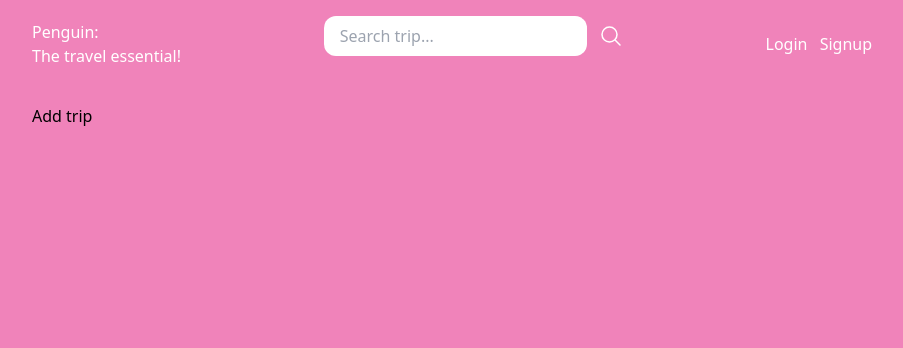
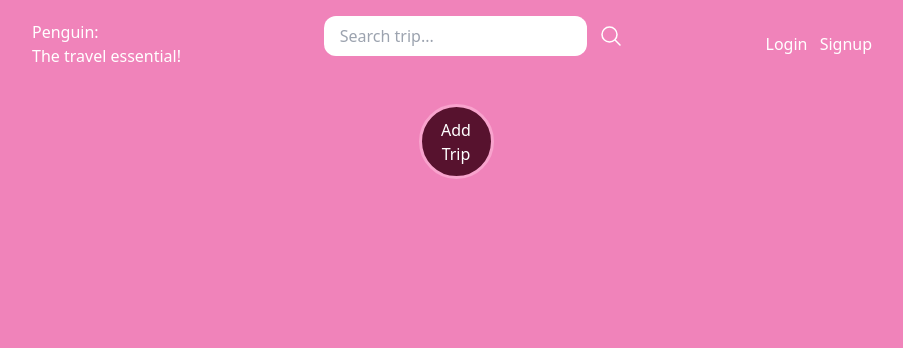
Before and after one commit to SharathRC/travel-tracker-web, a Django app: page / in a window 1280 px wide. Shown: the top 348 px of the page, without its empty margins (184-1087 px from the left). Run offline with Django 4.2, Linux system fonts and the light colour scheme; data that the repository does not hold is empty; some libraries are stand-ins or nearby versions.

Commit message:
refactor button for trip

```diff
--- a/travel-tracker-web/app/templates/partials/trips.html
+++ b/travel-tracker-web/app/templates/partials/trips.html
@@ -1,7 +1,7 @@
 <div class="mt-36 flex flex-wrap py-5">
     {% for trip in trips %}
         <div class="trip w-1/3 p-2">
-            <div class="p-4 bg-gray-100" style="background-color:#57122E;">
+            <div class="p-4 rounded-xl bg-gray-100" style="background-color:#57122E;">
                 <a href="{% url 'trip_detail' trip.slug %}">
                     {% if trip.cover_image %}
                         <div class="image mb-2">
--- a/travel-tracker-web/core/templates/homepage.html
+++ b/travel-tracker-web/core/templates/homepage.html
@@ -5,7 +5,9 @@ Penguin: The travel essential
 {% endblock title %}
 
 {% block content %}
-    <a href="{% url "add_trip" %}" class="text-black">Add trip</a>
+    <div class="mx-auto">
+        <a href="{% url "add_trip" %}" class="dot objcenter flex items-center text-white">Add Trip</a>
+    </div>
 
     {% include 'partials/trips.html' %}
 
--- a/travel-tracker-web/static/colors.css
+++ b/travel-tracker-web/static/colors.css
@@ -1,7 +1,16 @@
 .dot {
-  height: 25px;
-  width: 25px;
-  background-color: #bbb;
+  height: 75px;
+  width: 75px;
+  background-color: #57122E;
   border-radius: 50%;
+  border: 3px solid #f8a3cd;
+  padding: 10px;
   display: inline-block;
 }
+
+.objcenter {
+  display: block;
+  margin-left: auto;
+  margin-right: auto;
+  text-align: center;
+}
```
